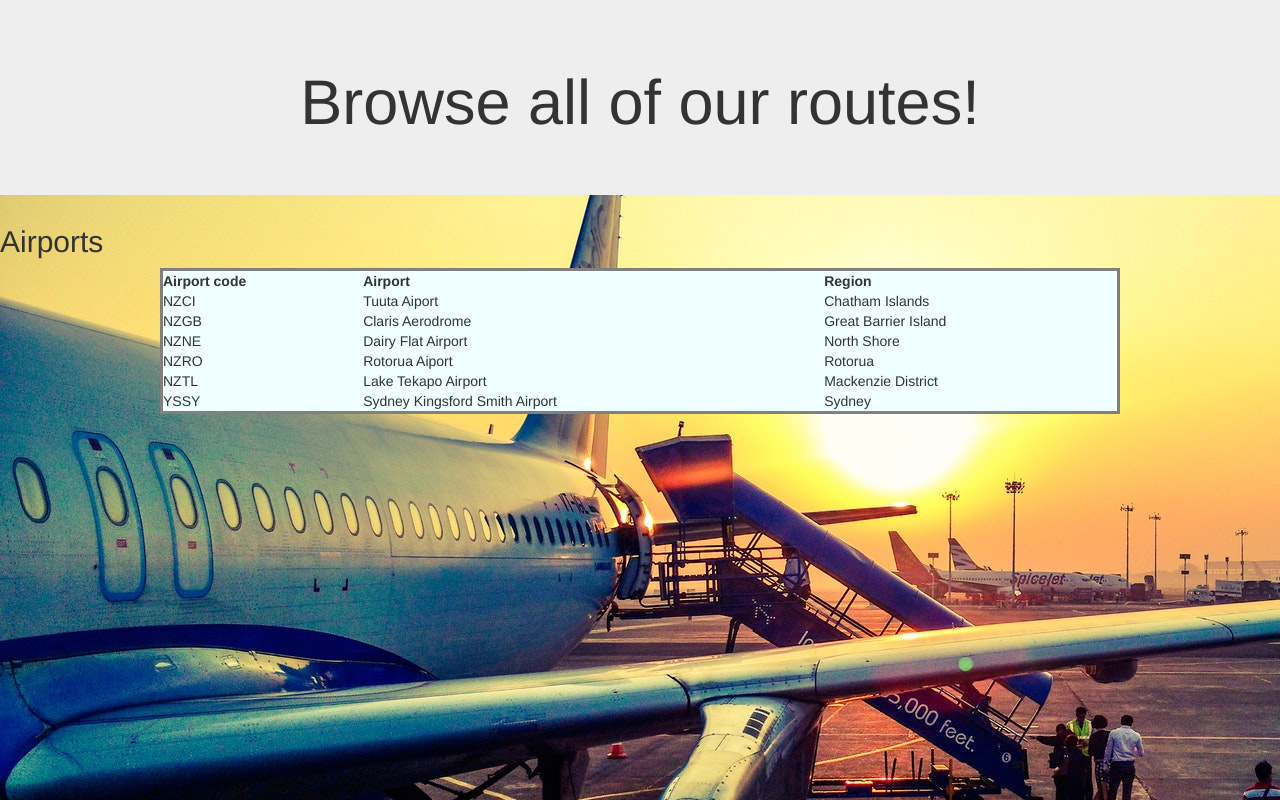
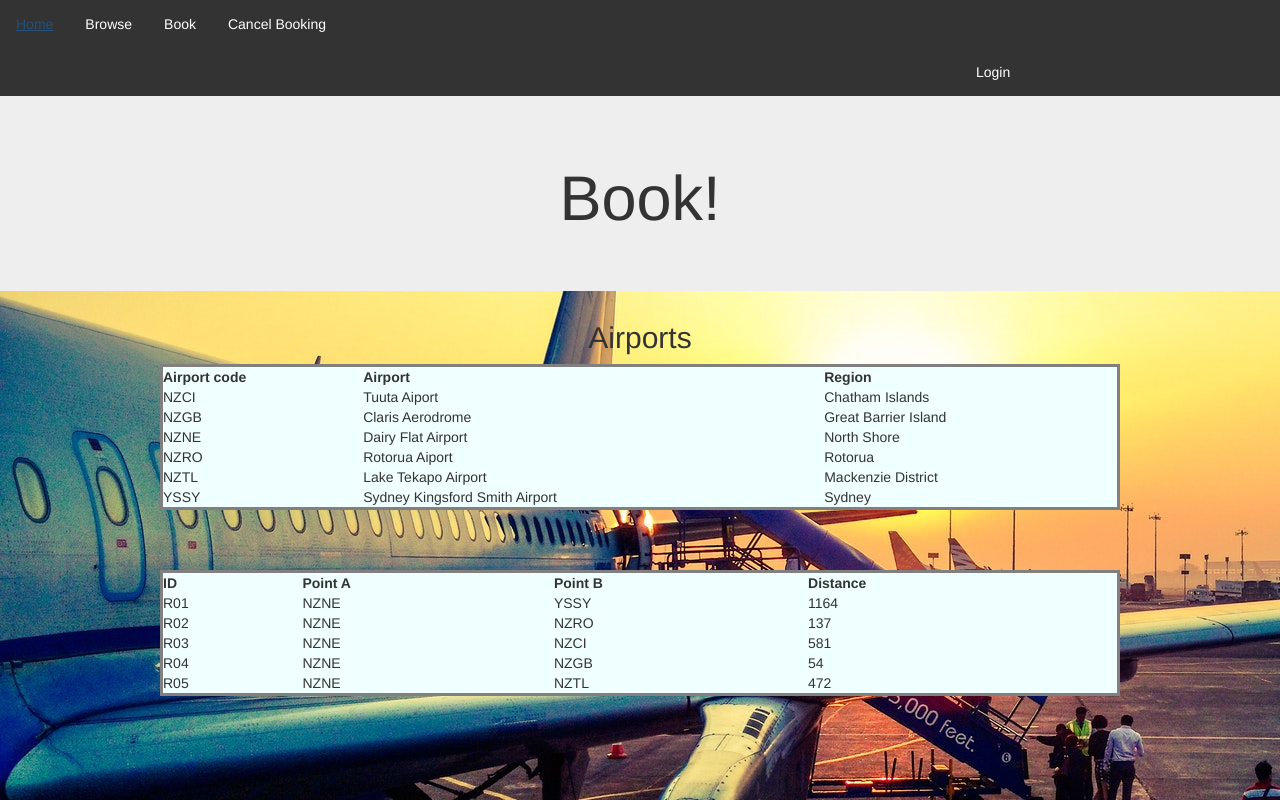
Before and after one commit to SarbjotS/Airplane, a PHP site: page /Book.php in a window 1280 px wide. Run offline with PHP 8.4, Linux system fonts and the light colour scheme; data comes from the database, SQL or seed files in the repository.

Commit message:
Added main tables to Book.php
Add menu for what the user wants to book.
Add dates?

```diff
--- a/Book.php
+++ b/Book.php
@@ -14,6 +14,13 @@ while($tb1 = mysqli_fetch_array($temp1))
 {
     $AirportInformation = $AirportInformation."<tr><td>$tb1[0]</td><td>$tb1[1]</td><td>$tb1[2]</td></tr>";
 }
+$query1 = "SELECT * FROM routes";
+$temp = $temp1 = mysqli_query($connect, $query1);
+
+while($tb2 = mysqli_fetch_array($temp))
+{
+    $route = $route."<tr><td>$tb2[0]</td><td>$tb2[1]</td><td>$tb2[2]</td><td>$tb2[3]</td></tr>";
+}
 
 ?>
 <!DOCTYPE html>
@@ -25,13 +32,22 @@ while($tb1 = mysqli_fetch_array($temp1))
     <script src="https://ajax.googleapis.com/ajax/libs/jquery/3.5.1/jquery.min.js"></script>
     <script src="https://maxcdn.bootstrapcdn.com/bootstrap/3.4.1/js/bootstrap.min.js"></script>
     <link rel="stylesheet" href="StyleSheet.css">
-    <title>Browse!</title>
+    <title>Book!</title>
 </head>
 <body id="BrowseImage">
+<ul>
+    <li><a href="index.html">Home</a></li>
+    <li><a href="Browse.php">Browse</a></li>
+    <li><a href="Book.php">Book</a></li>
+    <li><a href="Cancel.php">Cancel Booking</a></li>
+    <li id="LoginButton"><a href="#">Login</a> </li>
+
+</ul>
+
 <div class="jumbotron text-center">
-    <h1>Browse all of our routes!</h1>
+    <h1>Book!</h1>
 </div>
-<h2>Airports</h2>
+<h2 class="A">Airports</h2>
 <table style="width:75%" align="center">
     <tr>
         <th>Airport code</th>
@@ -41,4 +57,21 @@ while($tb1 = mysqli_fetch_array($temp1))
     <?php
     echo $AirportInformation;  ?>
 
+
 </table>
+<br><br><br>
+<table style="width:75%" align="center">
+<tr>
+    <th>ID</th>
+    <th>Point A</th>
+    <th>Point B</th>
+    <th>Distance</th>
+
+</tr>
+
+    <?php
+    echo $route;
+    ?>
+</table>
+</body>
+</html>
--- a/Browse.php
+++ b/Browse.php
@@ -3,11 +3,7 @@ $hostname = "localhost";
 $username = "root";
 $password = "";
 $connect = mysqli_connect($hostname, $username, $password, "airline");
-$query = "SELECT * FROM destinations";
-$AirportInformation = "";
 $route = "";
-$x = 0;
-$TestArray = 0;
 
 $query = "SELECT * FROM routes";
 $temp = $temp1 = mysqli_query($connect, $query);
@@ -41,7 +37,7 @@ $temp -> close();
     <li><a href="index.html">Home</a></li>
     <li><a href="Browse.php">Browse</a></li>
     <li><a href="Book.php">Book</a></li>
-    <li><a href="Cancel.php">Cancel</a></li>
+    <li><a href="Cancel.php">Cancel Booking</a></li>
     <li id="LoginButton"><a href="#">Login</a> </li>
 
 </ul>
```
